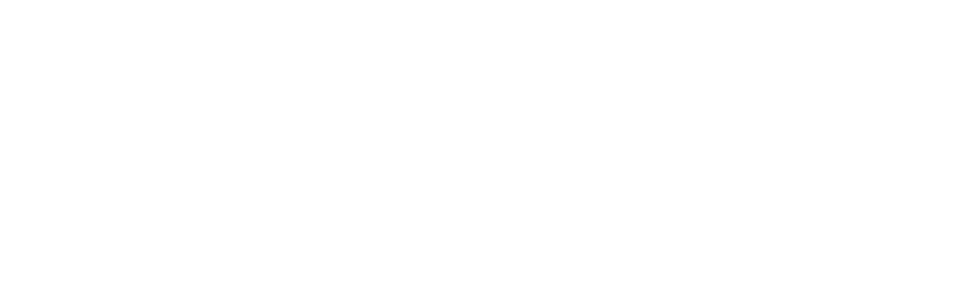
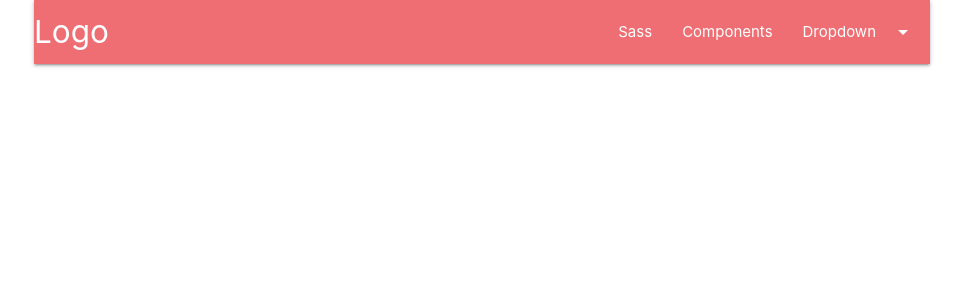
Before and after one commit to Naglis123/My-first-website-group-project-, a PHP site: page /contacts.php in a window 1280 px wide. Before the commit the part shown is empty. Shown: the top 300 px of the page, without its empty margins (158-1121 px from the left). Run offline with PHP 8.4, Linux system fonts and the light colour scheme.

Commit message:
mano progresas

```diff
--- a/contacts.php
+++ b/contacts.php
@@ -2,8 +2,59 @@
 <html>
 <head>
 	<title>Contacts - Reviews</title>
+	<meta charset="utf-8">
+	<link rel="stylesheet" href="https://cdnjs.cloudflare.com/ajax/libs/materialize/1.0.0/css/materialize.min.css">
+	<link rel="stylesheet" type="text/css" href="styles/style.css">
+	<script src="https://ajax.googleapis.com/ajax/libs/jquery/3.3.1/jquery.min.js"></script>
+	<link href="https://fonts.googleapis.com/icon?family=Material+Icons" rel="stylesheet">
+
 </head>
 <body>
 
+	<div class="container">
+
+		<div class="navigacija">
+
+			<ul id="dropdown1" class="dropdown-content">
+			  <li><a href="#!">one</a></li>
+			  <li><a href="#!">two</a></li>
+			  <li class="divider"></li>
+			  <li><a href="#!">three</a></li>
+			</ul>
+			<nav>
+			  <div class="nav-wrapper">
+			    <a href="images/logo.jpg" class="brand-logo">Logo</a>
+			    <ul class="right hide-on-med-and-down">
+			      <li><a href="">Sass</a></li>
+			      <li><a href="">Components</a></li>
+			      <!-- Dropdown Trigger -->
+			      <li><a class="dropdown-trigger" href="#!" data-target="dropdown1">Dropdown<i class="material-icons right">arrow_drop_down</i></a></li>
+			    </ul>
+			  </div>
+			</nav>
+
+		</div>
+
+
+
+
+
+
+
+
+
+
+
+
+
+
+
+
+	</div>
+
+	<script src="https://cdnjs.cloudflare.com/ajax/libs/materialize/1.0.0/js/materialize.min.js"></script>
+
+	<script type="text/javascript" src="scripts/script.js"></script>
+
 </body>
 </html>
--- a/scripts/script.js
+++ b/scripts/script.js
@@ -0,0 +1,3 @@
+$(document).ready(function(){
+  	$(".dropdown-trigger").dropdown();
+  });
```
